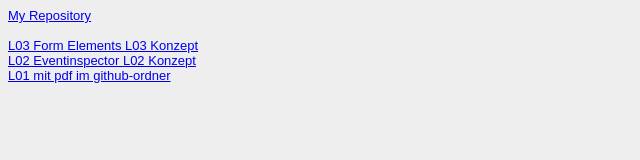
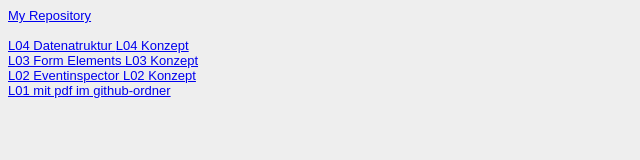
Before and after one commit to LauraKupferschmid/EIA_SOSE_23, a plain HTML site: page Steckbrief/steckbrief.htm in a window 1280 px wide. Shown: the whole page, without its empty margins (0-640 px from the left). Drawn offline with Linux system fonts and the light colour scheme.

Commit message:
Update steckbrief.htm

```diff
--- a/Steckbrief/steckbrief.htm
+++ b/Steckbrief/steckbrief.htm
@@ -17,8 +17,8 @@
 	<a href="https://github.com/LauraKupferschmid/EIA_SOSE_23.git" target="_blank" >My Repository</a> <br> <br>
 
 
-	<!--<a href="https://laurakupferschmid.github.io/EIA_SOSE_23/L04_ToDoAPP_Data/main.html" target="_blank">  L04 Datenatruktur  </a>
-	<a href="https://laurakupferschmid.github.io/EIA_SOSE_23/L04_ToDoAPP_Data/L04_Konzept.pdf"  target="_blank">  L04 Konzept  </a> <br>-->
+	<a href="https://laurakupferschmid.github.io/EIA_SOSE_23/L04_ToDoAPP_Data/main.html" target="_blank">  L04 Datenatruktur  </a>
+	<a href="https://laurakupferschmid.github.io/EIA_SOSE_23/L04_ToDoAPP_Data/L04_Konzept.pdf"  target="_blank">  L04 Konzept  </a> <br>
 	<a href="https://laurakupferschmid.github.io/EIA_SOSE_23/L03_FormElements/main.html" target="_blank"> L03 Form Elements  </a>
 	<a href="https://laurakupferschmid.github.io/EIA_SOSE_23/L03_FormElements/L03_Konzept.pdf"  target="_blank">  L03 Konzept  </a> <br>
 	<a href="https://laurakupferschmid.github.io/EIA_SOSE_23/L02_EventInspector/main.html" target="_blank"> L02 Eventinspector </a>
```
